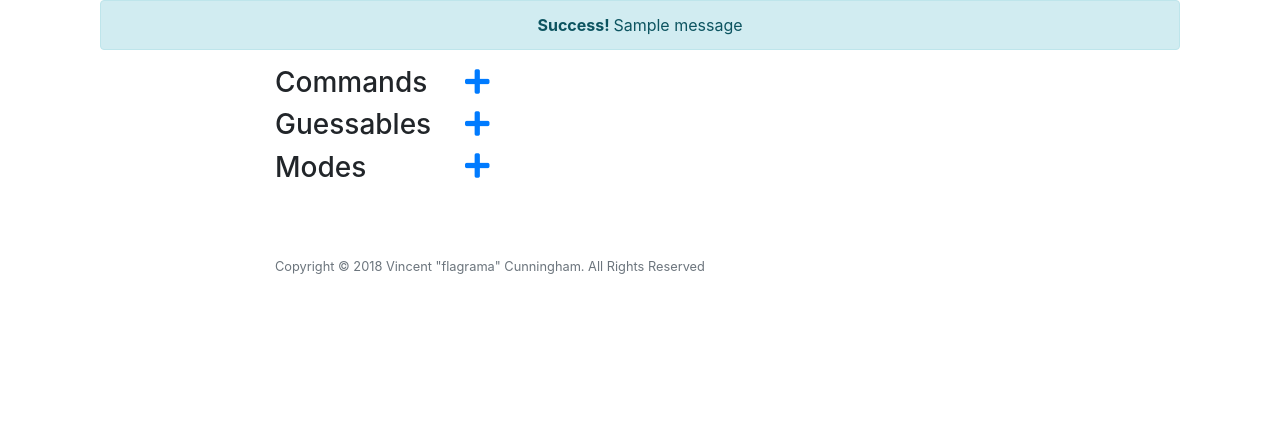
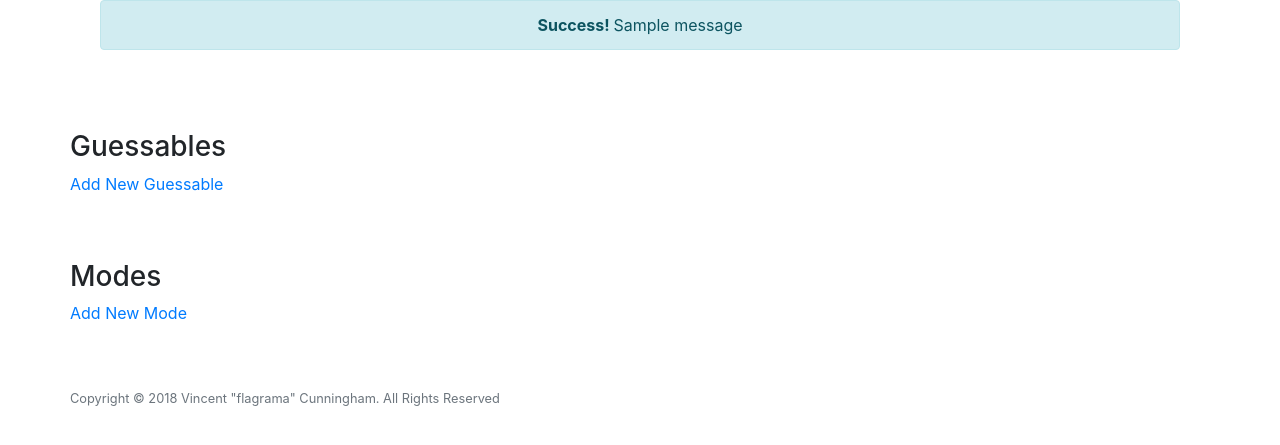
Before and after one commit to flagrama/guessing-bot, a Flask app: template guessing_game_web/app/templates/home/dashboard.html in a window 1280 px wide. Shown: the part 56-501 px from the top of the page. Run offline with Flask 2, Linux system fonts and the light colour scheme; the template is opened without the code that fills it: most values are stand-ins (such as "Sample title", 1, 10 or a date in 2020); one stand-in notice (Sample message) is shown; parts of the project's set-up code (start-up, migrations or seed data) failed here and were passed over; some libraries are stand-ins or nearby versions.

Commit message:
add ability to add guessables to user

```diff
--- a/guessing_game_web/app/__init__.py
+++ b/guessing_game_web/app/__init__.py
@@ -10,7 +10,7 @@ login_manager = LoginManager()
 @login_manager.user_loader
 def load_user(user_id):
     try:
-        return models.user.User.objects.get(streamer_id=user_id)
+        return models.user.User.objects.get(streamer_id=user_id) #pylint: disable=no-member
     except models.user.User.DoesNotExist: #pylint: disable=no-member
         return models.user.User()
 
@@ -34,4 +34,7 @@ def create_app(config_name):
     from guessing_game_web.app.home import home as home_blueprint
     app.register_blueprint(home_blueprint)
 
+    from guessing_game_web.app.guessable import guessable as guessable_blueprint
+    app.register_blueprint(guessable_blueprint, url_prefix="/dashboard/guessable")
+
     return app
--- /dev/null
+++ b/guessing_game_web/app/guessable/__init__.py
@@ -0,0 +1,5 @@
+from flask import Blueprint
+
+guessable = Blueprint('guessable', __name__)
+
+from . import views
--- a/guessing_game_web/app/models/user.py
+++ b/guessing_game_web/app/models/user.py
@@ -4,6 +4,8 @@ class User(db.Document):
     streamer_id = db.IntField(required=True, unique=True)
     username = db.StringField(required=True)
     email = db.StringField(required=True)
+    modes = db.ListField(db.ReferenceField('Mode'))
+    guessables = db.ListField(db.ReferenceField('Guessable'))
     streamer = db.ReferenceField('Streamer')
     token = db.ReferenceField('Token')
 
--- /dev/null
+++ b/guessing_game_web/app/static/css/bootstrap-tagsinput.css
@@ -0,0 +1,66 @@
+/*
+ * bootstrap-tagsinput v0.8.0
+ *
+ */
+
+ .bootstrap-tagsinput {
+  background-color: #fff;
+  border: 1px solid #ccc;
+  box-shadow: inset 0 1px 1px rgba(0, 0, 0, 0.075);
+  display: inline-block;
+  padding: 4px 6px;
+  color: #555;
+  vertical-align: middle;
+  border-radius: 4px;
+  width: 100%;
+  line-height: 22px;
+  cursor: text;
+}
+.bootstrap-tagsinput input {
+  border: none;
+  box-shadow: none;
+  outline: none;
+  background-color: transparent;
+  padding: 0 6px;
+  margin: 0;
+  width: auto;
+  max-width: inherit;
+}
+.bootstrap-tagsinput.form-control input::-moz-placeholder {
+  color: #777;
+  opacity: 1;
+}
+.bootstrap-tagsinput.form-control input:-ms-input-placeholder {
+  color: #777;
+}
+.bootstrap-tagsinput.form-control input::-webkit-input-placeholder {
+  color: #777;
+}
+.bootstrap-tagsinput input:focus {
+  border: none;
+  box-shadow: none;
+}
+.bootstrap-tagsinput .badge {
+  margin-right: 2px;
+  color: white;
+  background-color:#0275d8;
+  padding:5px 8px;border-radius:3px;
+  border:1px solid #01649e
+}
+.bootstrap-tagsinput .badge [data-role="remove"] {
+  margin-left: 8px;
+  cursor: pointer;
+}
+.bootstrap-tagsinput .badge [data-role="remove"]:after {
+  content: "×";
+  padding: 0px 4px;
+  background-color:rgba(0, 0, 0, 0.1);
+  border-radius:50%;
+  font-size:13px
+}
+.bootstrap-tagsinput .badge [data-role="remove"]:hover:after {
+
+  background-color:rgba(0, 0, 0, 0.62);}
+.bootstrap-tagsinput .badge [data-role="remove"]:hover:active {
+  box-shadow: inset 0 3px 5px rgba(0, 0, 0, 0.125);
+}
--- a/guessing_game_web/app/templates/base.html
+++ b/guessing_game_web/app/templates/base.html
@@ -6,6 +6,7 @@
     <title>{{ title }} | Guessing Game</title>
     <link rel="stylesheet" href="https://maxcdn.bootstrapcdn.com/bootstrap/4.0.0/css/bootstrap.min.css" integrity="sha384-Gn5384xqQ1aoWXA+058RXPxPg6fy4IWvTNh0E263XmFcJlSAwiGgFAW/dAiS6JXm" crossorigin="anonymous">
     <link rel="stylesheet" href="https://use.fontawesome.com/releases/v5.3.1/css/all.css" integrity="sha384-mzrmE5qonljUremFsqc01SB46JvROS7bZs3IO2EmfFsd15uHvIt+Y8vEf7N7fWAU" crossorigin="anonymous">
+    <link href="{{ url_for('static', filename='css/bootstrap-tagsinput.css') }}" rel="stylesheet">
     <link href="{{ url_for('static', filename='css/style.css') }}" rel="stylesheet">
     <!-- <link rel="shortcut icon" href="{{ url_for('static', filename='img/favicon.ico') }}"> -->
 </head>
@@ -50,16 +51,15 @@
     <footer>
         <div class="container">
             <div class="row">
-                <div class="col-lg-2"></div>
-                <div class="col-lg-8">
+                <div>
                     <p class="copyright text-muted small">Copyright © 2018 Vincent "flagrama" Cunningham. All Rights Reserved</p>
                 </div>
-                <div class="col-lg-2"></div>
             </div>
         </div>
     </footer>
     <script src="https://code.jquery.com/jquery-3.2.1.slim.min.js" integrity="sha384-KJ3o2DKtIkvYIK3UENzmM7KCkRr/rE9/Qpg6aAZGJwFDMVNA/GpGFF93hXpG5KkN" crossorigin="anonymous"></script>
     <script src="https://cdnjs.cloudflare.com/ajax/libs/popper.js/1.12.9/umd/popper.min.js" integrity="sha384-ApNbgh9B+Y1QKtv3Rn7W3mgPxhU9K/ScQsAP7hUibX39j7fakFPskvXusvfa0b4Q" crossorigin="anonymous"></script>
     <script src="https://maxcdn.bootstrapcdn.com/bootstrap/4.0.0/js/bootstrap.min.js" integrity="sha384-JZR6Spejh4U02d8jOt6vLEHfe/JQGiRRSQQxSfFWpi1MquVdAyjUar5+76PVCmYl" crossorigin="anonymous"></script>
+    <script src="{{ url_for('static', filename='js/bootstrap-tagsinput.min.js') }}"></script>
 </body>
 </html>
--- /dev/null
+++ b/guessing_game_web/app/templates/flash.html
@@ -0,0 +1,20 @@
+<div class="container">
+    <div class="col-lg-12 text-center">
+        {% with messages = get_flashed_messages(with_categories=true) %}
+            {% if messages %}
+                {% for category, message in messages %}
+                    {% if category == 'success': %}
+                        <div class="alert alert-info">
+                        <strong>Success! </strong> {{ message }}
+                        </div>
+                    {% endif %}
+                    {% if category == 'error': %}
+                        <div class="alert alert-danger">
+                        <strong>Error: </strong> {{ message }}
+                        </div>
+                    {% endif %}
+                {% endfor %}
+            {% endif %}
+        {% endwith %}
+    </div>
+</div>
--- a/guessing_game_web/app/templates/home/dashboard.html
+++ b/guessing_game_web/app/templates/home/dashboard.html
@@ -1,158 +1,89 @@
 {% extends "base.html" %}
 {% block title %}Dashboard{% endblock %}
 {% block body %}
-<div class="container">
-    <div class="col-lg-12 text-center">
-        {% with messages = get_flashed_messages(with_categories=true) %}
-            {% if messages %}
-                {% for message in messages %}
-                    {% if "Error" not in message[1]: %}
-                        <div class="alert alert-info">
-                        <strong>Success! </strong> {{ message[1] }}
-                        </div>
-                    {% endif %}
-                    {% if "Error" in message[1]: %}
-                        <div class="alert alert-danger">
-                        <strong>Error: </strong> {{ message[1] }}
-                        </div>
-                    {% endif %}
-                {% endfor %}
-            {% endif %}
-        {% endwith %}
-    </div>
-</div>
-
-<div class="container">
+{% include "flash.html" %}
+<div class="push"></div>
+<!-- <div class="container">
     <div class="row vertical-align">
-        <div class="col-lg-2"></div>
-        <div class="col-lg-2">
+        <div>
             <h3 class="float-left">Commands</h3>
-        </div>
-        <div class="col-lg-2">
-            <h3>
-                <a class="text-right align-text-bottom" href="#">
-                    <span class="fas fa-plus"></span>
-                </a>
-            </h3>
         </div>
     </div>
     {% for command in current_user.streamer.commands %}
     <div class="row">
-        <div class="col-lg-2"></div>
-        <div class="col-lg-1">
-            <a class="float-left pr-3" href="#">
+        <div class="col-lg-1 col-md-2">
+            <a class="float-left pl-lg-3 pl-md-4" href="#">
                 <span class="fas fa-edit"></span>
             </a>
-            <a class="float-left pr-3" href="#">
+            <a class="float-left pl-lg-3 pl-md-4 " href="#">
                 <span class="fas fa-trash"></span>
             </a>
         </div>
-        <div class="col-lg-7">
+        <div>
             <p class="text-left">{{ command.name }} -- {{ command.output }}</p>
         </div>
-        <div class="col-lg-2"></div>
     </div>
     {% endfor %}
+    <div class="row">
+        <div>
+            <a href="#">Add New Command</a>
+        </div>
+    </div>
 </div>
-
+<div class="push"></div> -->
 <div class="container">
     <div class="row vertical-align">
-        <div class="col-lg-2"></div>
-        <div class="col-lg-2">
+        <div>
             <h3 class="float-left">Guessables</h3>
         </div>
-        <div class="col-lg-2">
-            <h3>
-                <a class="text-right align-text-bottom" href="#">
-                    <span class="fas fa-plus"></span>
-                </a>
-            </h3>
-        </div>
     </div>
-    {% for guessable in current_user.streamer.guessables %}
+    {% for guessable in current_user.guessables %}
     <div class="row">
-        <div class="col-lg-2"></div>
-        <div class="col-lg-1">
-            <a class="float-left pr-3" href="#">
+        <div class="col-lg-1 col-md-2">
+            <a class="float-left pl-lg-3 pl-md-4" href="#">
                 <span class="fas fa-edit"></span>
             </a>
-            <a class="float-left pr-3" href="#">
+            <a class="float-left pl-lg-3 pl-md-4 " href="#">
                 <span class="fas fa-trash"></span>
             </a>
         </div>
-        <div class="col-lg-7">
-            <p class="text-left">{{ guessable.name }} -- {{ guessable.codes }}</p>
+        <div>
+            <p class="text-left">{{ guessable.name }} &mdash; [{{ ' '.join(guessable.codes) }}]</p>
         </div>
-        <div class="col-lg-2"></div>
     </div>
     {% endfor %}
+    <div class="row">
+        <div>
+            <a href="{{ url_for('guessable.add') }}">Add New Guessable</a>
+        </div>
+    </div>
 </div>
-
+<div class="push"></div>
 <div class="container">
     <div class="row vertical-align">
-        <div class="col-lg-2"></div>
-        <div class="col-lg-2">
+        <div>
             <h3 class="float-left">Modes</h3>
-        </div>
-        <div class="col-lg-2">
-            <h3>
-                <a class="text-right align-text-bottom" href="#">
-                    <span class="fas fa-plus"></span>
-                </a>
-            </h3>
         </div>
     </div>
     {% for mode in current_user.streamer.modes %}
     <div class="row">
-        <div class="col-lg-2"></div>
-        <div class="col-lg-1">
-            <a class="float-left pr-3" href="#">
+        <div class="col-lg-1 col-md-2">
+            <a class="float-left pl-lg-3 pl-md-4" href="#">
                 <span class="fas fa-edit"></span>
             </a>
-            <a class="float-left pr-3" href="#">
+            <a class="float-left pl-lg-3 pl-md-4 " href="#">
                 <span class="fas fa-trash"></span>
             </a>
         </div>
-        <div class="col-lg-7">
+        <div>
             <p class="text-left">{{ mode.name }} -- {{ mode.guessables }}</p>
         </div>
-        <div class="col-lg-2"></div>
     </div>
     {% endfor %}
+    <div class="row">
+        <div>
+            <a href="#">Add New Mode</a>
+        </div>
+    </div>
 </div>
-
-<!-- <div class="container">
-    <div class="row">
-        <div class="col-lg-2"></div>
-        <div class="col-lg-8 text-center">
-            <h2>Flask Web Form Demo</h2>
-        </div>
-        <div class="col-lg-2"></div>
-    </div>
-    <div class="row">
-        <div class="col-lg-2"></div>
-        <div class="col-lg-8">
-            <form  action="" method="post" role="form">
-            {{ form.csrf }}
-            <div class="form-group">
-                <label for="name">Name:</label>
-                <input type="text" class="form-control" id="name" name="name" placeholder="Name">
-                <br>
-                <label for="surname">Surame:</label>
-                <input type="text" class="form-control" id="surname" name="surname" placeholder="Surname">
-                <br>
-                <label for="email">Email:</label>
-                <input type="text" class="form-control" id="email" name="email" placeholder="Your email address.">
-                <br>
-                <label for="password">Password:</label>
-                <input type="password" class="form-control" id="password" name="password" placeholder="Enter a password.">
-            </div>
-            <center>
-                <button type="submit" class="btn btn-success">Submit</button>
-            </center>
-            </form>
-        </div>
-        <div class="col-lg-2"></div>
-    </div>
-</div> -->
 {% endblock %}
```
Also changed, not shown: guessing_game_bot/database.py (+0 -25 lines), guessing_game_web/app/guessable/views.py (added, +19 -0 lines), guessing_game_web/app/home/views.py (+2 -18 lines), guessing_game_web/app/models/form.py (added, +46 -0 lines), guessing_game_web/app/models/guessable.py (added, +10 -0 lines), guessing_game_web/app/templates/guessable/add.html (added, +34 -0 lines), guessing_game_web/app/static/js/bootstrap-tagsinput.min.js (added).
